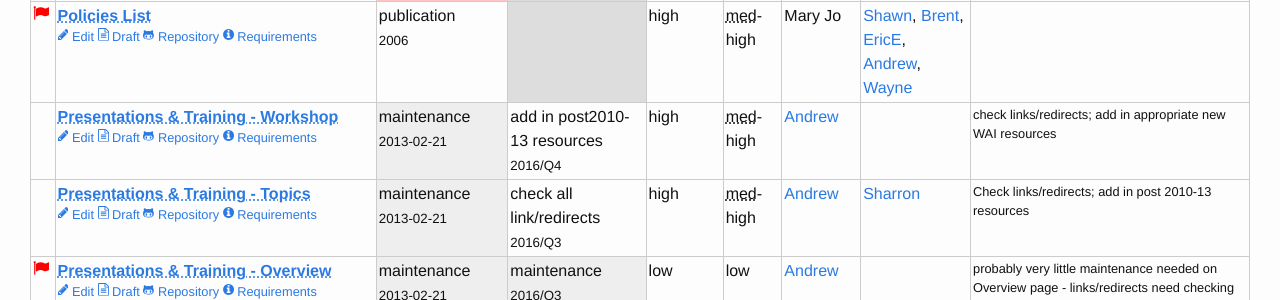
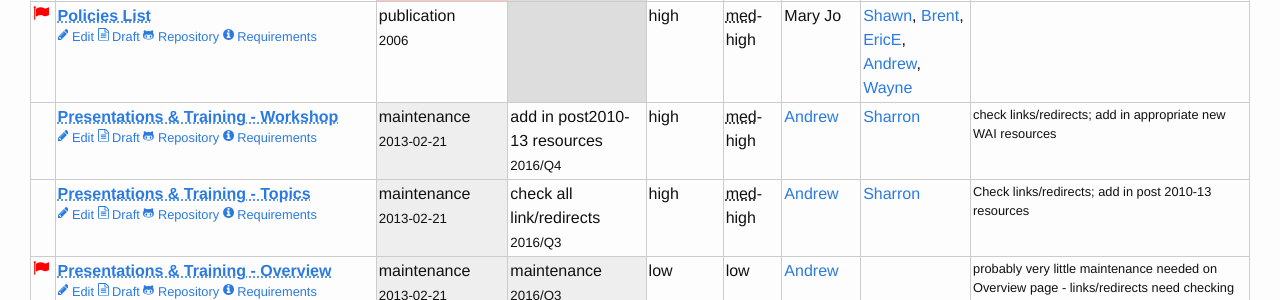
Before and after one commit to w3c/wai-resources, a Jekyll site: the page built from index.html, in a window 1280 px wide and 900 px high, scrolled down 1750 px. Shown: the part 152-452 px from the top of the window. Built offline with Jekyll 4.4.1, drawn with Linux system fonts in a browser that asks for light colours.

Commit message:
Added Sharron as contributor
... at her request

```diff
--- a/_resources/presentation-training workshop.md
+++ b/_resources/presentation-training workshop.md
@@ -11,7 +11,7 @@ urgency: 5
 effort: 4
 rm: Andrew
 contributors:
--
+- Sharron
 roadmap: # As many pairs of data as you want (first pair -> next stage in the tool)
   - date: 2016/Q4
     stage: add in post2010-13 resources
```
